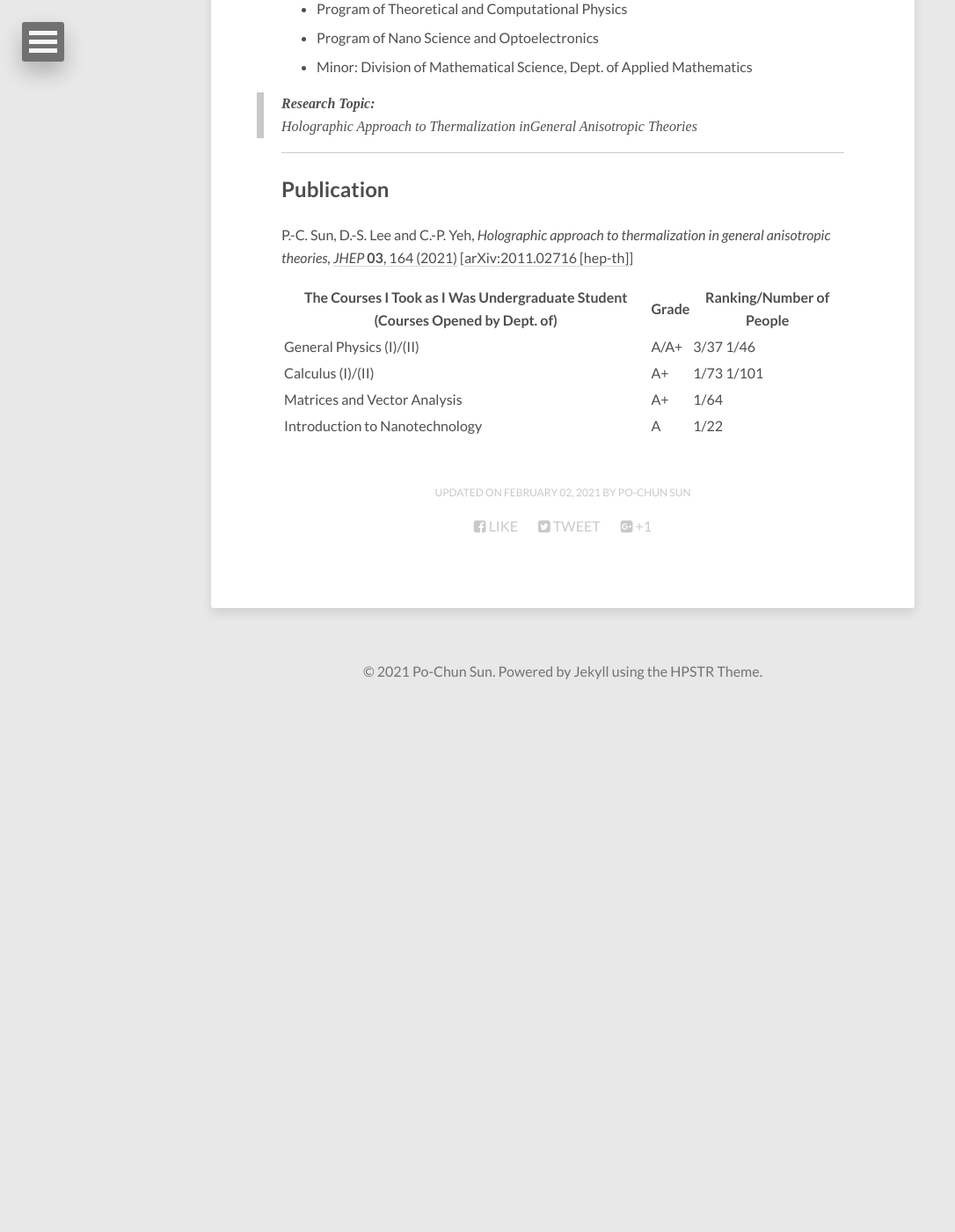
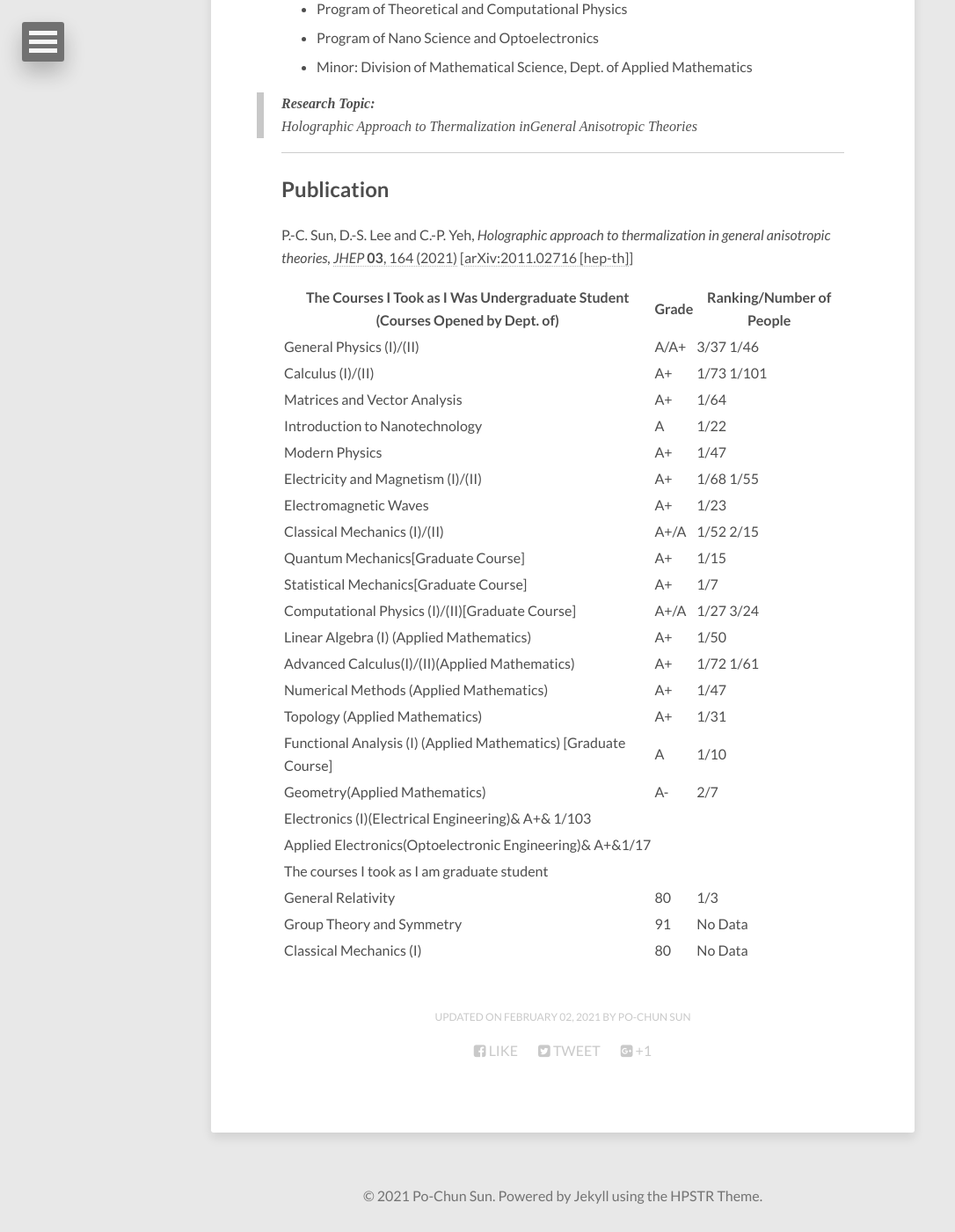
Before and after one commit to pochunsun/pochunsun.github.io, a Jekyll site: the page built from about/index.md, in a window 1280 px wide and 1400 px high, scrolled down 751 px. Shown: the whole window at 88% size, without its empty margins (0-1086 px from the left). Built offline with Jekyll 4.4.1, drawn with Linux system fonts in a browser that asks for light colours; nearby versions of some CDN libraries; before the commit the page ends 1555 px from its top, so only the background shows below that.

Commit message:
Update index.md

```diff
--- a/about/index.md
+++ b/about/index.md
@@ -32,5 +32,24 @@ P.-C. Sun, D.-S. Lee and C.-P. Yeh, *Holographic approach to thermalization in g
 |--------------------------------------------------------------------------------|--------|----------------------------|
 |General Physics (I)/(II)                                                        |  A/A+  |  3/37  1/46                |
 |Calculus (I)/(II)                                                               |A+      |  1/73   1/101              |
-|Matrices and Vector Analysis                                              | A+     | 1/64                       |
+|Matrices and Vector Analysis                                                    | A+     | 1/64                       |
 |Introduction to Nanotechnology                                                  | A      | 1/22                       |
+|Modern Physics                     |  A+   | 1/47  |
+|Electricity and Magnetism (I)/(II) | A+ | 1/68   1/55 |
+|Electromagnetic Waves   | A+    | 1/23 |
+|Classical Mechanics (I)/(II)|  A+/A    | 1/52  2/15|
+|Quantum Mechanics[Graduate Course]| A+    | 1/15 |
+|Statistical Mechanics[Graduate Course]| A+    | 1/7 |
+|Computational Physics (I)/(II)[Graduate Course]| A+/A    | 1/27    3/24 |
+|Linear Algebra (I) (Applied Mathematics) | A+    | 1/50 |
+|Advanced Calculus(I)/(II)(Applied Mathematics) | A+| 1/72  1/61 |
+|Numerical Methods (Applied Mathematics) | A+    | 1/47 |
+|Topology (Applied Mathematics) | A+    | 1/31 |
+|Functional Analysis (I) (Applied Mathematics) [Graduate Course] | A     | 1/10 |
+|Geometry(Applied Mathematics) | A-   | 2/7 |
+|Electronics (I)(Electrical Engineering)& A+& 1/103  |
+|Applied Electronics(Optoelectronic Engineering)& A+&1/17  |
+|The courses I took as I am graduate student |    |
+|General Relativity |  80  | 1/3  |
+|Group Theory and Symmetry |  91    |   No Data |
+|Classical Mechanics (I)   |  80   |   No Data  |
```
